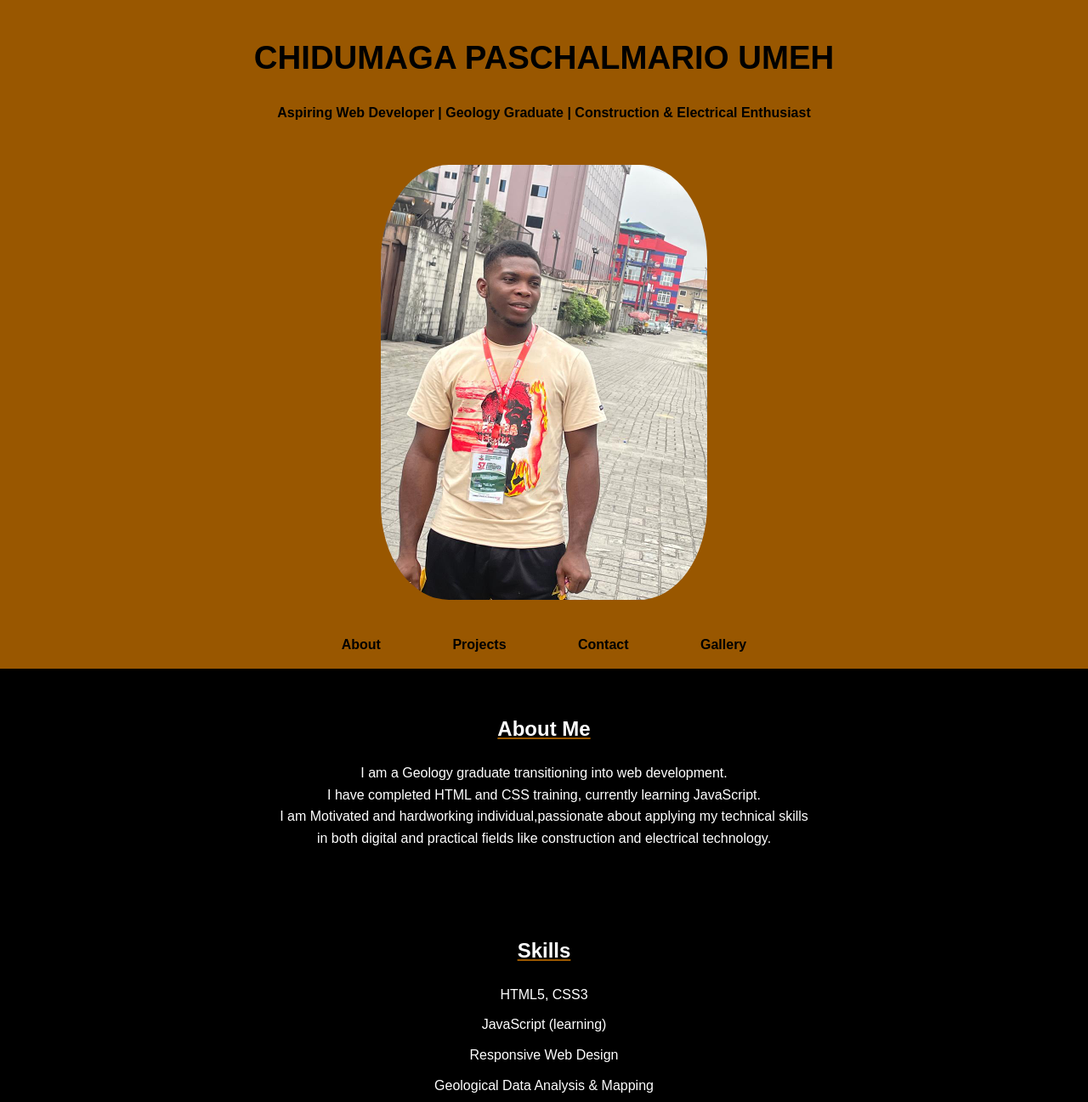
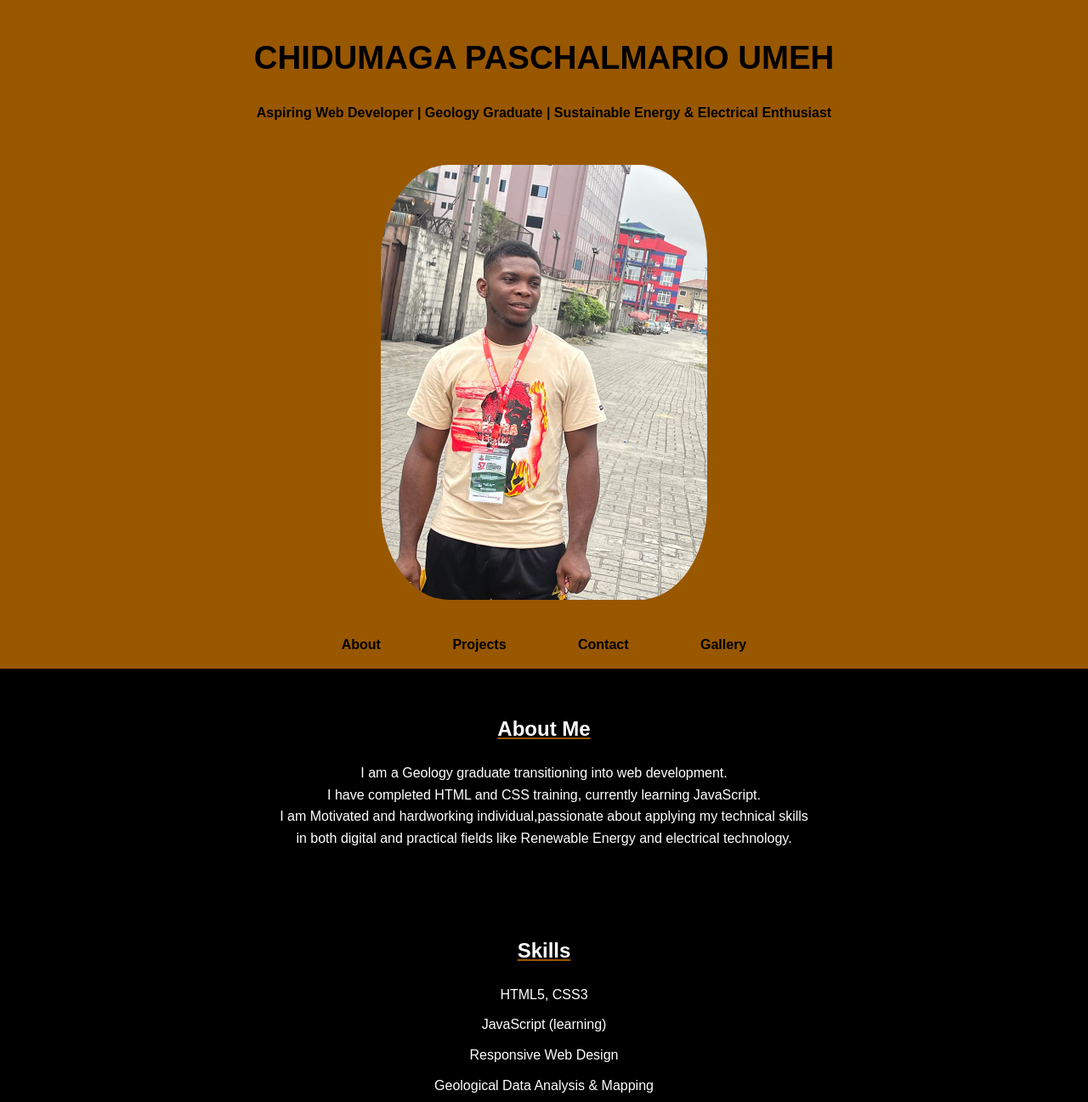
Before and after one commit to MarioPaschal/Mario-Portfolio, a plain HTML site: page index.html in a window 1280 px wide. Shown: the top 1297 px of the page at 85% size. Drawn offline with Linux system fonts and the light colour scheme.

Commit message:
updated index.html

```diff
--- a/index.html
+++ b/index.html
@@ -9,7 +9,7 @@
 <body>
   <header>
     <h1><big>CHIDUMAGA PASCHALMARIO UMEH</big></h1>
-    <p><strong>Aspiring Web Developer | Geology Graduate | Construction & Electrical Enthusiast</strong></p>
+    <p><strong>Aspiring Web Developer | Geology Graduate | Sustainable Energy & Electrical Enthusiast</strong></p>
     <img src="image 1.jpg" alt="My Photo">
     <nav> <strong>
       <a href="#about">About</a>
@@ -26,7 +26,7 @@
     <p>I am a Geology graduate transitioning into web development. <br>
         I have completed HTML and CSS training, currently learning JavaScript. <br>
         I am Motivated and hardworking individual,passionate about applying my technical skills <br>in both digital and practical
-        fields like construction and electrical technology.
+        fields like Renewable Energy and electrical technology.
         </p>
   </section>
 
```
